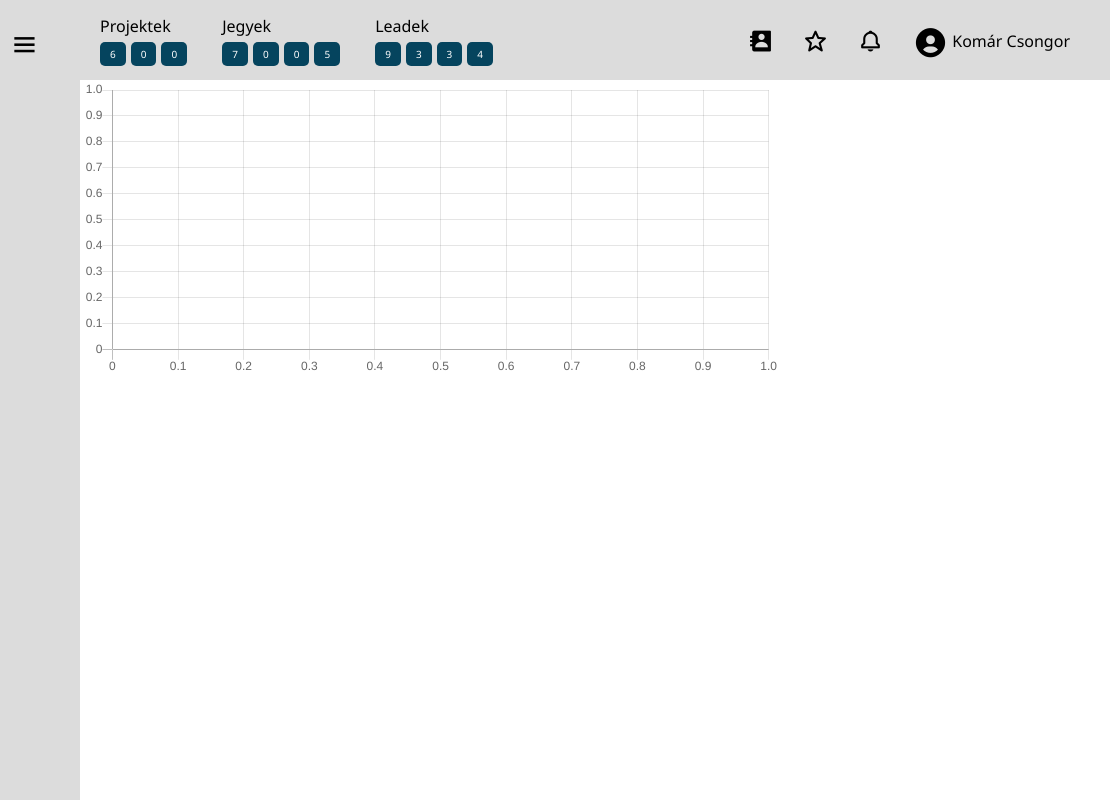
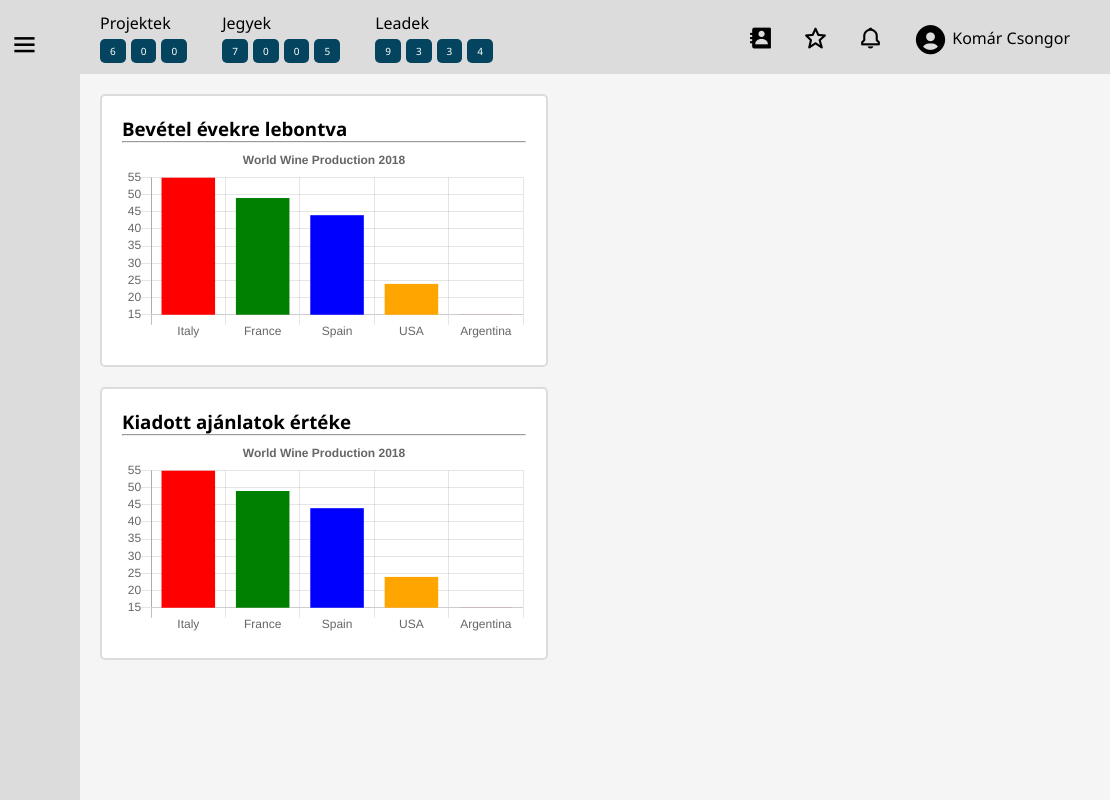
Before and after one commit to Csongi8916/web-examples, a plain HTML site: page frik_erp/index.html in a window 1280 px wide. Shown: the full height of the page, 170-1280 px from the left. Drawn offline with nearby package versions, Linux system fonts and the light colour scheme.

Commit message:
Charts is in progress

```diff
--- a/frik_erp/css/chart.css
+++ b/frik_erp/css/chart.css
@@ -0,0 +1,35 @@
+main {
+  background-color: whitesmoke;
+  width: 100%;
+  height: 100%;
+}
+
+main .offering {
+  background-color: #fff;
+  width: 35vw;
+  max-width: 700px;
+  max-height: 450px;
+  margin: 20px;
+  padding: 20px;
+  border: 2px solid var(--baby-blue);
+  border-radius: 5px;
+}
+
+main .incoming {
+  background-color: #fff;
+  width: 35vw;
+  max-width: 700px;
+  max-height: 450px;
+  margin: 20px;
+  padding: 20px;
+  border: 2px solid var(--baby-blue);
+  border-radius: 5px;
+}
+
+main .incoming .chart {
+
+}
+
+.chart-separator {
+
+}
--- a/frik_erp/css/nav.css
+++ b/frik_erp/css/nav.css
@@ -87,6 +87,8 @@
   position: absolute;
   left: 85px;
   top: 0%;
+  background-color: var(--navy-blue);
+  color: #fff;
   box-shadow: 0 0.5rem 0.8rem rgba(0, 0, 0, 0.2);
   border-radius: .6rem;
   padding: .4rem 1.2rem;
--- a/frik_erp/index.html
+++ b/frik_erp/index.html
@@ -108,17 +108,24 @@
         </header>
 
         <main>
-          <section>
-            <canvas id="myChart" style="width:100%;max-width:700px;height: 300px"></canvas>
+          <section class="offering">
+            <h3>Bevétel évekre lebontva</h3>
+            <hr class="chart-separator" />
+            <canvas id="offeringChart"></canvas>
+          </section>
+          <section class="incoming">
+            <h3>Kiadott ajánlatok értéke</h3>
+            <hr class="chart-separator" />
+            <canvas id="incomingChart"></canvas>
           </section>
         </main>
 
       </div>
     </div>
 
-    <script src="https://cdnjs.cloudflare.com/ajax/libs/Chart.js/2.9.4/Chart.js">
-    </script>
+    <script src="https://cdnjs.cloudflare.com/ajax/libs/Chart.js/2.9.4/Chart.js"></script>
     <script src="js/nav.js"></script>
-    <script src="js/chart.js"></script>
+    <script src="js/offring-chart.js"></script>
+    <script src="js/incoming-chart.js"></script>
   </body>
 </html>
--- a/frik_erp/js/chart.js
+++ /dev/null
@@ -1,5 +0,0 @@
-const myChart = new Chart("myChart", {
-  type: "scatter",
-  data: {},
-  options: {}
-});
--- /dev/null
+++ b/frik_erp/js/incoming-chart.js
@@ -0,0 +1,21 @@
+const years = ["Italy", "France", "Spain", "USA", "Argentina"];
+const amounts = [55, 49, 44, 24, 15];
+const barColors = ["red", "green","blue","orange","brown"];
+
+new Chart("incomingChart", {
+  type: "bar",
+  data: {
+    labels: xValues,
+    datasets: [{
+      backgroundColor: barColors,
+      data: yValues
+    }]
+  },
+  options: {
+    legend: {display: false},
+    title: {
+      display: true,
+      text: "World Wine Production 2018"
+    }
+  }
+});
--- /dev/null
+++ b/frik_erp/js/offring-chart.js
@@ -0,0 +1,21 @@
+const xValues = ["Italy", "France", "Spain", "USA", "Argentina"];
+const yValues = [55, 49, 44, 24, 15];
+const offeringBarColors = ["red", "green","blue","orange","brown"];
+
+new Chart("offeringChart", {
+  type: "bar",
+  data: {
+    labels: xValues,
+    datasets: [{
+      backgroundColor: offeringBarColors,
+      data: yValues
+    }]
+  },
+  options: {
+    legend: {display: false},
+    title: {
+      display: true,
+      text: "World Wine Production 2018"
+    }
+  }
+});
```
